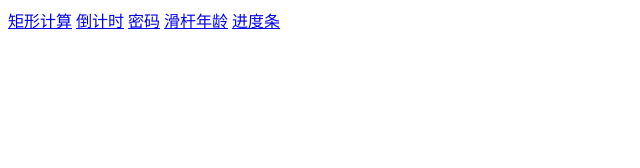
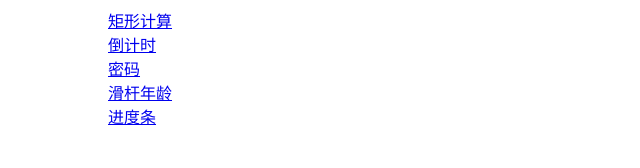
Before and after one commit to WuXiaoTon/spa, a plain HTML site: page index.html in a window 1280 px wide. Shown: the whole page, without its empty margins (0-640 px from the left). Drawn offline with Linux system fonts and the light colour scheme.

Commit message:
WuXiaoTon

```diff
--- a/index.html
+++ b/index.html
@@ -5,12 +5,21 @@
   <title>index</title>
 </head>
 <body>
-<a href="https://wuxiaoton.github.io/spa/W01/rectangle.html">矩形计算</a>
+<div style="margin-left:100px;magin-top:100px;">
+    <a href="https://wuxiaoton.github.io/spa/W01/rectangle.html">矩形计算</a>
+    </br>
     <a href="https://wuxiaoton.github.io/spa/W02/timer-button.html">倒计时</a>
+    </br>
     <a href="https://wuxiaoton.github.io/spa/W03/password.html">密码</a>
+    </br>
     <a href="https://wuxiaoton.github.io/spa/W04/age.html">滑杆年龄</a>
+    </br>
     <a href="https://wuxiaoton.github.io/spa/W05/progress.html">进度条</a>
+    </br>
     <a href="https://wuxiaoton.github.io/spa/W"></a>
+    </br>
     <a href="https://wuxiaoton.github.io/spa/W"></a>
+    </br>
+</div>
 </body>
 </html>
```
